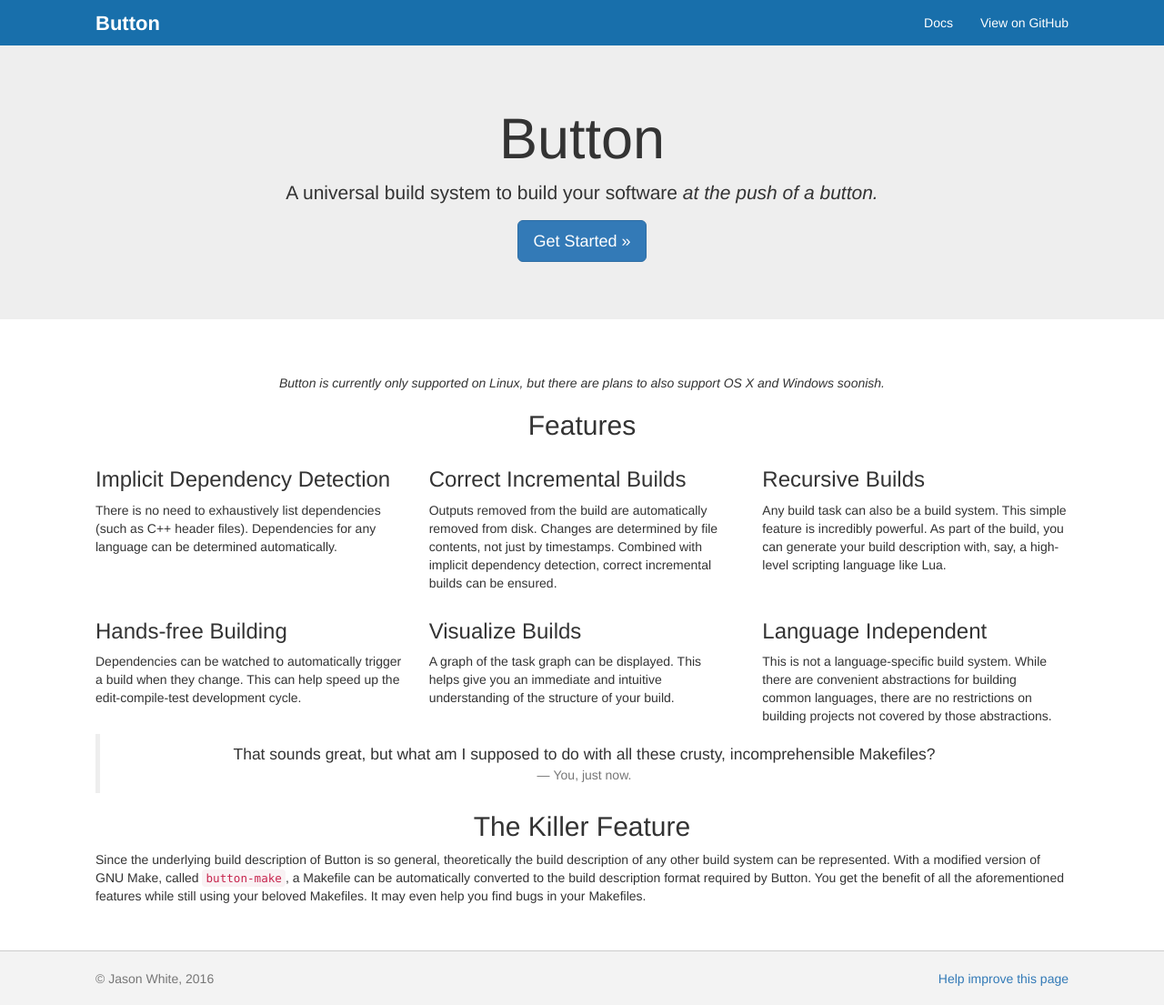
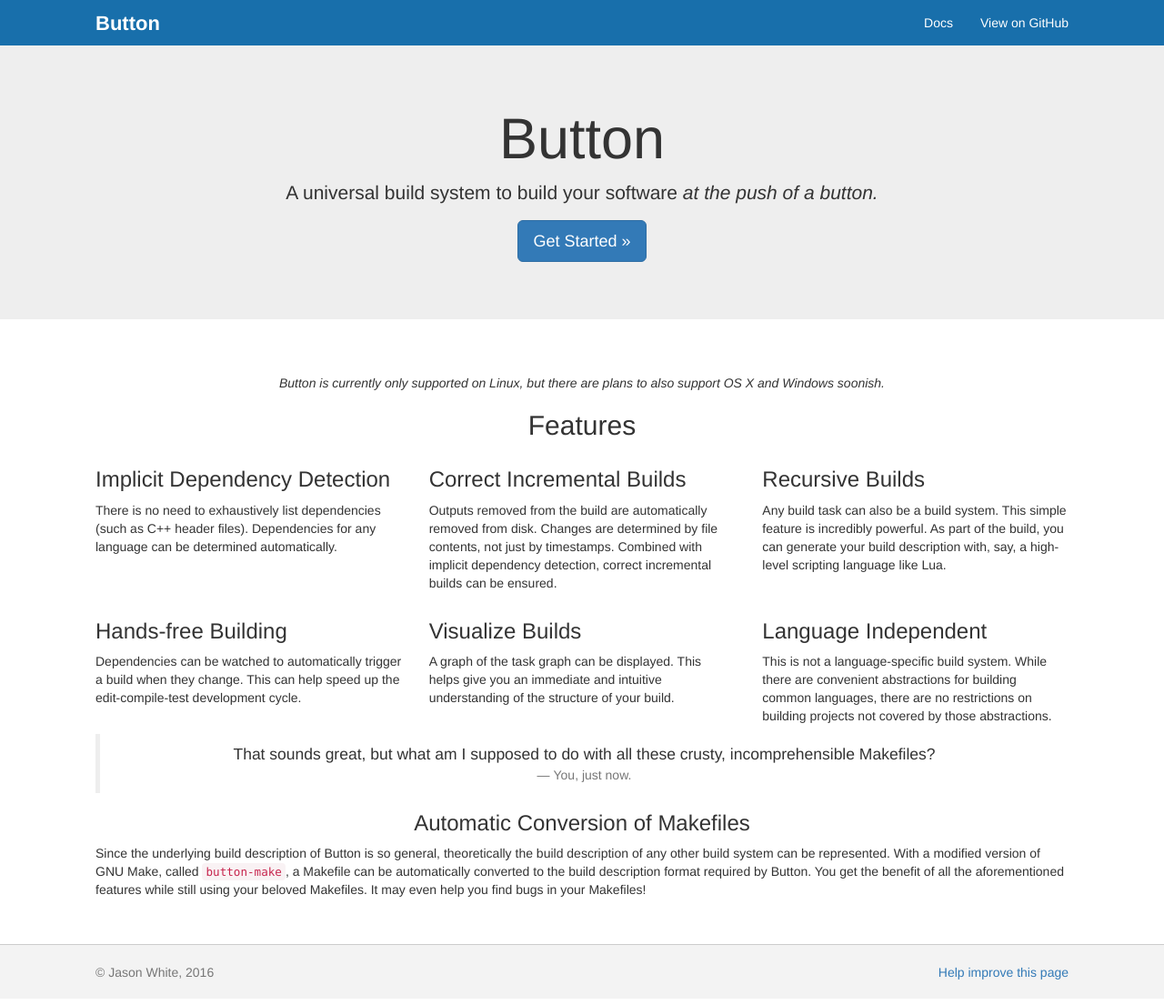
Before and after one commit to jasonwhite/button, a Jekyll site: the page built from docs/index.html, in a window 1280 px wide. Shown: the whole page at 91% size. Built offline with Jekyll 4.4.1, drawn with Linux system fonts in a browser that asks for light colours; nearby versions of some CDN libraries.

Commit message:
Tweak the front page

```diff
--- a/docs/index.html
+++ b/docs/index.html
@@ -64,7 +64,7 @@
         <footer>You, just now.</footer>
     </blockquote>
 
-    <h2 class="text-center">The Killer Feature</h2>
+    <h3 class="text-center">Automatic Conversion of Makefiles</h3>
 
     <p>Since the underlying build description of Button is so general,
     theoretically the build description of any other build system can be
@@ -72,5 +72,5 @@
     <code>button-make</code>, a Makefile can be automatically converted to the
     build description format required by Button. You get the benefit of all the
     aforementioned features while still using your beloved Makefiles. It may
-    even help you find bugs in your Makefiles.</p>
+    even help you find bugs in your Makefiles!</p>
 </div>
```
